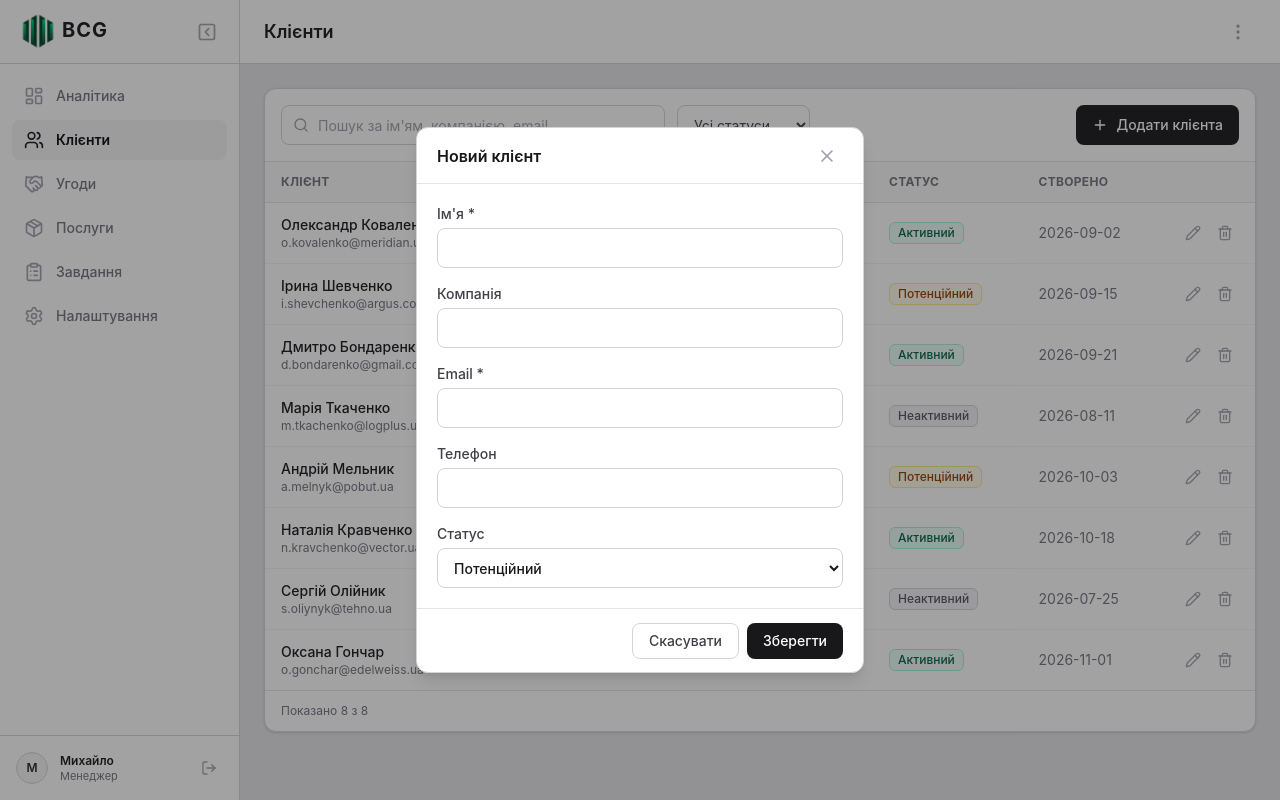
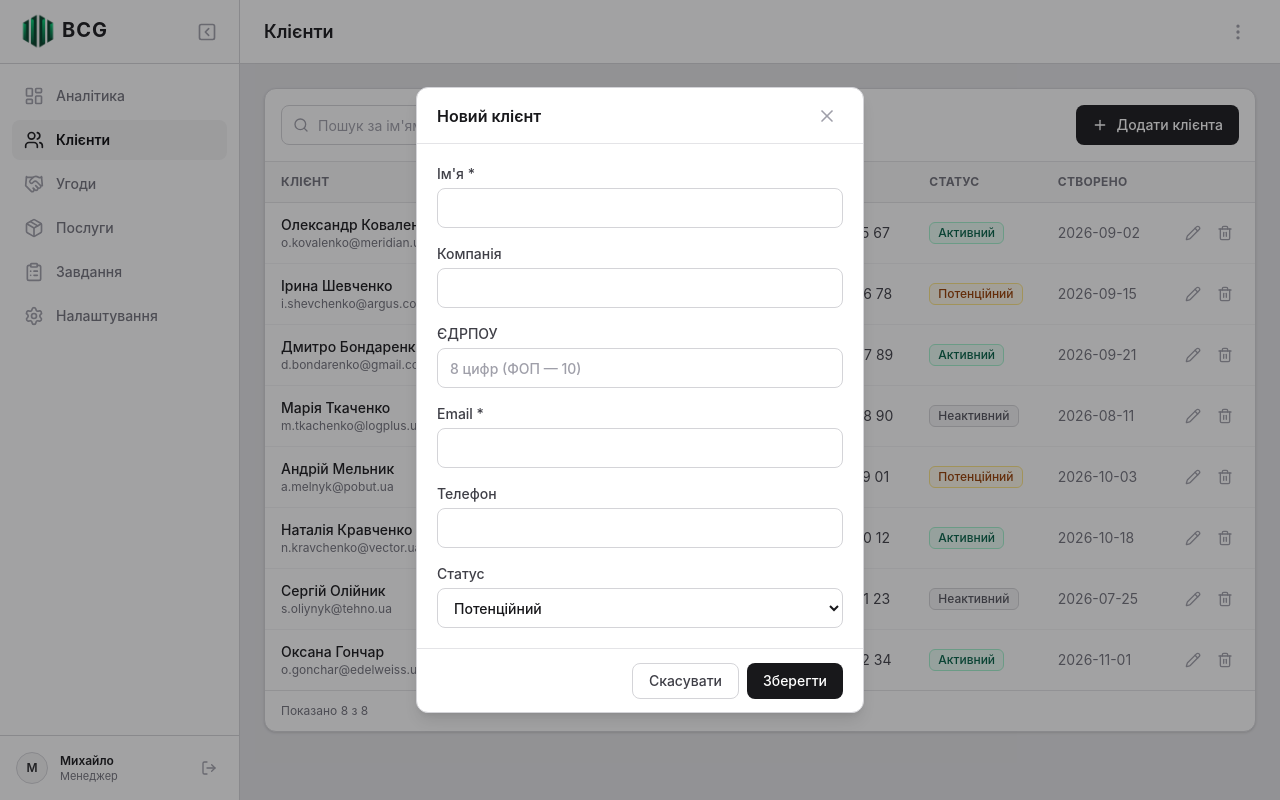
Before and after one commit to khmelyknazar/bcg-crm, a React (Vite) app in the folder frontend/: page /clients in a window 1280 px wide. Both pictures are taken after a click on the button "Додати клієнта". Built offline with nearby package versions, Linux system fonts and the light colour scheme.

Commit message:
feat: add EDRPOU field to clients

```diff
--- a/frontend/src/components/clients/ClientModal.tsx
+++ b/frontend/src/components/clients/ClientModal.tsx
@@ -13,6 +13,7 @@ interface ClientModalProps {
 const emptyForm: ClientFormData = {
   name: '',
   company: '',
+  edrpou: '',
   email: '',
   phone: '',
   status: 'lead',
@@ -24,7 +25,7 @@ const inputClass =
 export const ClientModal: FC<ClientModalProps> = ({ client, onSave, onClose }) => {
   const [form, setForm] = useState<ClientFormData>(
     client
-      ? { name: client.name, company: client.company, email: client.email, phone: client.phone, status: client.status }
+      ? { name: client.name, company: client.company, edrpou: client.edrpou, email: client.email, phone: client.phone, status: client.status }
       : emptyForm
   );
   const [errors, setErrors] = useState<Partial<Record<keyof ClientFormData, string>>>({});
@@ -36,6 +37,7 @@ export const ClientModal: FC<ClientModalProps> = ({ client, onSave, onClose }) =
   const validate = () => {
     const next: typeof errors = {};
     if (!form.name.trim()) next.name = "Вкажіть ім'я";
+    if (form.edrpou && !/^(\d{8}|\d{10})$/.test(form.edrpou)) next.edrpou = 'ЄДРПОУ — 8 цифр (для ФОП — 10)';
     if (!/^\S+@\S+\.\S+$/.test(form.email)) next.email = 'Некоректний email';
     setErrors(next);
     return Object.keys(next).length === 0;
@@ -70,6 +72,19 @@ export const ClientModal: FC<ClientModalProps> = ({ client, onSave, onClose }) =
           <label className="text-sm font-medium text-zinc-700">
             Компанія
             <input className={`${inputClass} mt-1`} value={form.company} onChange={(e) => update('company', e.target.value)} />
+          </label>
+
+          <label className="text-sm font-medium text-zinc-700">
+            ЄДРПОУ
+            <input
+              className={`${inputClass} mt-1`}
+              value={form.edrpou}
+              maxLength={10}
+              inputMode="numeric"
+              placeholder="8 цифр (ФОП — 10)"
+              onChange={(e) => update('edrpou', e.target.value.replace(/\D/g, ''))}
+            />
+            {errors.edrpou && <span className="text-xs text-red-600">{errors.edrpou}</span>}
           </label>
 
           <label className="text-sm font-medium text-zinc-700">
--- a/frontend/src/components/clients/ClientsPage.tsx
+++ b/frontend/src/components/clients/ClientsPage.tsx
@@ -25,7 +25,7 @@ export const ClientsPage: FC = () => {
     return clients.filter((c) => {
       const matchesStatus = statusFilter === 'all' || c.status === statusFilter;
       const matchesQuery =
-        !q || [c.name, c.company, c.email, c.phone].some((field) => field.toLowerCase().includes(q));
+        !q || [c.name, c.company, c.edrpou, c.email, c.phone].some((field) => field.toLowerCase().includes(q));
       return matchesStatus && matchesQuery;
     });
   }, [clients, query, statusFilter]);
@@ -69,7 +69,7 @@ export const ClientsPage: FC = () => {
           <input
             value={query}
             onChange={(e) => setQuery(e.target.value)}
-            placeholder="Пошук за ім'ям, компанією, email..."
+            placeholder="Пошук за ім'ям, компанією, ЄДРПОУ..."
             className="w-full h-10 pl-9 pr-3 bg-white border border-zinc-300 rounded-lg text-sm placeholder:text-zinc-400 focus:outline-none focus:border-zinc-500 focus:ring-2 focus:ring-zinc-200"
           />
         </div>
@@ -101,6 +101,7 @@ export const ClientsPage: FC = () => {
             <tr className="text-left text-xs font-semibold uppercase tracking-wide text-zinc-500 bg-zinc-50 border-b border-zinc-200">
               <th className="px-4 py-3">Клієнт</th>
               <th className="px-4 py-3">Компанія</th>
+              <th className="px-4 py-3">ЄДРПОУ</th>
               <th className="px-4 py-3">Телефон</th>
               <th className="px-4 py-3">Статус</th>
               <th className="px-4 py-3">Створено</th>
@@ -115,6 +116,7 @@ export const ClientsPage: FC = () => {
                   <p className="text-zinc-500 text-xs">{c.email}</p>
                 </td>
                 <td className="px-4 py-3 text-zinc-700">{c.company || '—'}</td>
+                <td className="px-4 py-3 text-zinc-700 tabular-nums">{c.edrpou || '—'}</td>
                 <td className="px-4 py-3 text-zinc-700 whitespace-nowrap">{c.phone || '—'}</td>
                 <td className="px-4 py-3">
                   <span className={`inline-block px-2 py-0.5 text-xs font-medium border rounded-md ${statusStyles[c.status]}`}>
--- a/frontend/src/data/clients.ts
+++ b/frontend/src/data/clients.ts
@@ -2,12 +2,12 @@ import type { Client } from '../types/client';
 
 // Тестові дані. Коли буде готовий бекенд, цей файл замінимо запитом до API.
 export const initialClients: Client[] = [
-  { id: '1', name: 'Олександр Коваленко', company: 'ТОВ "Меридіан"', email: 'o.kovalenko@meridian.ua', phone: '+380 50 123 45 67', status: 'active', createdAt: '2026-09-02' },
-  { id: '2', name: 'Ірина Шевченко', company: 'Аргус Груп', email: 'i.shevchenko@argus.com', phone: '+380 67 234 56 78', status: 'lead', createdAt: '2026-09-15' },
-  { id: '3', name: 'Дмитро Бондаренко', company: 'ФОП Бондаренко', email: 'd.bondarenko@gmail.com', phone: '+380 63 345 67 89', status: 'active', createdAt: '2026-09-21' },
-  { id: '4', name: 'Марія Ткаченко', company: 'Логістик Плюс', email: 'm.tkachenko@logplus.ua', phone: '+380 93 456 78 90', status: 'inactive', createdAt: '2026-08-11' },
-  { id: '5', name: 'Андрій Мельник', company: 'ТОВ "Побутсервіс"', email: 'a.melnyk@pobut.ua', phone: '+380 97 567 89 01', status: 'lead', createdAt: '2026-10-03' },
-  { id: '6', name: 'Наталія Кравченко', company: 'Вектор', email: 'n.kravchenko@vector.ua', phone: '+380 50 678 90 12', status: 'active', createdAt: '2026-10-18' },
-  { id: '7', name: 'Сергій Олійник', company: 'Техно-Строй', email: 's.oliynyk@tehno.ua', phone: '+380 66 789 01 23', status: 'inactive', createdAt: '2026-07-25' },
-  { id: '8', name: 'Оксана Гончар', company: 'Едельвейс', email: 'o.gonchar@edelweiss.ua', phone: '+380 68 890 12 34', status: 'active', createdAt: '2026-11-01' },
+  { id: '1', name: 'Олександр Коваленко', company: 'ТОВ "Меридіан"', edrpou: '34567812', email: 'o.kovalenko@meridian.ua', phone: '+380 50 123 45 67', status: 'active', createdAt: '2026-09-02' },
+  { id: '2', name: 'Ірина Шевченко', company: 'Аргус Груп', edrpou: '41234905', email: 'i.shevchenko@argus.com', phone: '+380 67 234 56 78', status: 'lead', createdAt: '2026-09-15' },
+  { id: '3', name: 'Дмитро Бондаренко', company: 'ФОП Бондаренко', edrpou: '2987654321', email: 'd.bondarenko@gmail.com', phone: '+380 63 345 67 89', status: 'active', createdAt: '2026-09-21' },
+  { id: '4', name: 'Марія Ткаченко', company: 'Логістик Плюс', edrpou: '37654321', email: 'm.tkachenko@logplus.ua', phone: '+380 93 456 78 90', status: 'inactive', createdAt: '2026-08-11' },
+  { id: '5', name: 'Андрій Мельник', company: 'ТОВ "Побутсервіс"', edrpou: '40123456', email: 'a.melnyk@pobut.ua', phone: '+380 97 567 89 01', status: 'lead', createdAt: '2026-10-03' },
+  { id: '6', name: 'Наталія Кравченко', company: 'Вектор', edrpou: '35678901', email: 'n.kravchenko@vector.ua', phone: '+380 50 678 90 12', status: 'active', createdAt: '2026-10-18' },
+  { id: '7', name: 'Сергій Олійник', company: 'Техно-Строй', edrpou: '38901234', email: 's.oliynyk@tehno.ua', phone: '+380 66 789 01 23', status: 'inactive', createdAt: '2026-07-25' },
+  { id: '8', name: 'Оксана Гончар', company: 'Едельвейс', edrpou: '42345670', email: 'o.gonchar@edelweiss.ua', phone: '+380 68 890 12 34', status: 'active', createdAt: '2026-11-01' },
 ];
--- a/frontend/src/types/client.ts
+++ b/frontend/src/types/client.ts
@@ -4,6 +4,7 @@ export interface Client {
   id: string;
   name: string;
   company: string;
+  edrpou: string; // ЄДРПОУ (8 цифр) або РНОКПП для ФОП (10 цифр)
   email: string;
   phone: string;
   status: ClientStatus;
```
